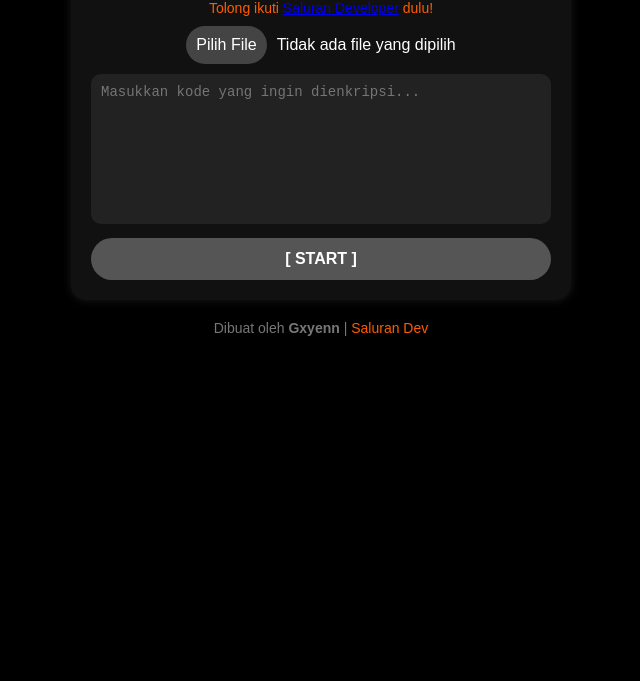
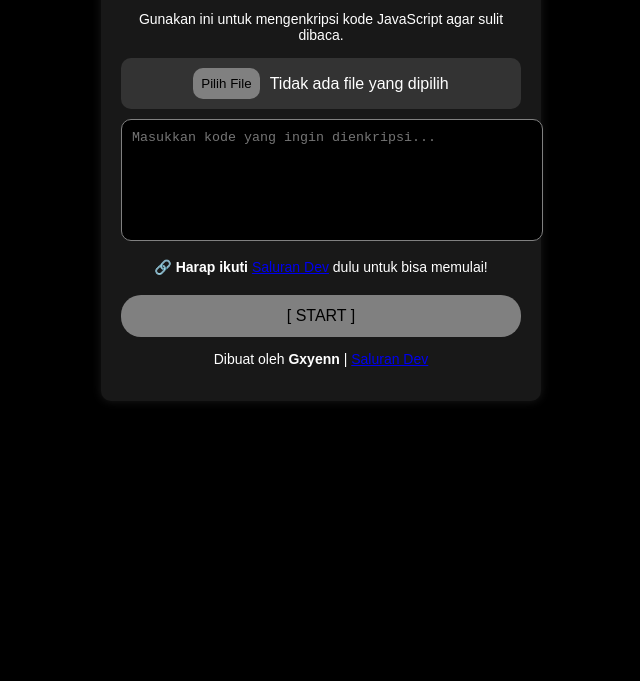
Before and after one commit to Gxyenn/MyDev-Info, a plain HTML site: page index.html in a window 1280 px wide. Shown: the part 119-800 px from the top of the page, without its empty margins (319-959 px from the left). Drawn offline with Linux system fonts and the light colour scheme.

Commit message:
Update index.html

```diff
--- a/index.html
+++ b/index.html
@@ -4,214 +4,167 @@
     <meta charset="UTF-8">
     <meta name="viewport" content="width=device-width, initial-scale=1.0">
     <title>JavaScript Encrypter</title>
-    <script src="https://cdn.jsdelivr.net/npm/javascript-obfuscator"></script>
     <style>
-        * {
-            margin: 0;
-            padding: 0;
-            box-sizing: border-box;
-        }
         body {
+            background-color: black;
+            color: white;
             font-family: Arial, sans-serif;
-            background-color: #000;
-            color: #fff;
-            display: flex;
-            flex-direction: column;
-            align-items: center;
-            justify-content: flex-start;
-            height: 100vh;
-            padding-top: 40px;
             text-align: center;
         }
         .container {
+            margin: 50px auto;
+            padding: 20px;
             width: 90%;
-            max-width: 500px;
-            background: #111;
-            padding: 20px;
-            border-radius: 15px;
+            max-width: 400px;
+            background: #181818;
+            border-radius: 10px;
             box-shadow: 0 0 10px rgba(255, 255, 255, 0.1);
         }
         h1 {
-            color: #fff;
             font-size: 24px;
+            font-weight: bold;
         }
         p {
             font-size: 14px;
-            color: #ccc;
-            margin-bottom: 15px;
+        }
+        .file-input {
+            display: flex;
+            justify-content: center;
+            align-items: center;
+            gap: 10px;
+            background: #333;
+            padding: 10px;
+            border-radius: 10px;
+            margin-top: 15px;
+        }
+        .file-input button {
+            background: gray;
+            border: none;
+            padding: 8px;
+            border-radius: 10px;
+            cursor: pointer;
         }
         textarea {
             width: 100%;
-            height: 150px;
-            background: #222;
-            color: #fff;
+            height: 100px;
+            background: black;
+            color: white;
+            border: 1px solid gray;
+            border-radius: 10px;
+            padding: 10px;
+            margin-top: 10px;
+            resize: none;
+        }
+        .button-container {
+            margin-top: 20px;
+        }
+        .btn {
+            background: orange;
+            color: black;
+            border: none;
+            padding: 12px;
+            border-radius: 20px;
+            cursor: pointer;
+            font-size: 16px;
+            width: 100%;
+        }
+        .btn:disabled {
+            background: gray;
+            cursor: not-allowed;
+        }
+        .hasil-container {
+            display: none;
+            background: black;
+            padding: 10px;
+            border-radius: 10px;
+            border: 1px solid gray;
+            margin-top: 20px;
+        }
+        .hasil {
+            color: lime;
+            font-family: monospace;
+            font-size: 14px;
+            text-align: left;
+            overflow-x: auto;
+        }
+        .btn-small {
+            background: orange;
             border: none;
             padding: 10px;
-            font-size: 14px;
-            resize: none;
             border-radius: 10px;
-        }
-        .file-upload {
-            display: flex;
-            align-items: center;
-            justify-content: center;
-            gap: 10px;
-            margin-bottom: 10px;
-        }
-        input[type="file"] {
-            display: none;
-        }
-        label {
-            background: #444;
-            padding: 10px;
-            border-radius: 20px;
             cursor: pointer;
-        }
-        .btn-container {
             margin-top: 10px;
-        }
-        button {
-            width: 100%;
-            padding: 12px;
-            background: #ff5c00;
-            border: none;
-            color: #fff;
-            font-size: 16px;
-            cursor: pointer;
-            border-radius: 25px;
-            font-weight: bold;
-            transition: 0.3s;
-        }
-        button:disabled {
-            background: #555;
-            cursor: not-allowed;
-        }
-        .result-container {
-            display: none;
-            margin-top: 15px;
-            background: #222;
-            padding: 10px;
-            border-radius: 15px;
-        }
-        .result-buttons {
-            display: flex;
-            gap: 10px;
-            margin-top: 10px;
-        }
-        .notice {
-            font-size: 14px;
-            color: #ff5c00;
-            margin-bottom: 10px;
-            display: block;
-        }
-        .footer {
-            margin-top: 20px;
-            font-size: 14px;
-            color: #777;
-        }
-        .footer a {
-            color: #ff5c00;
-            text-decoration: none;
+            width: 48%;
         }
     </style>
 </head>
 <body>
+
     <div class="container">
         <h1>JavaScript Encrypter</h1>
         <p>Gunakan ini untuk mengenkripsi kode JavaScript agar sulit dibaca.</p>
 
-        <span class="notice" id="followNotice">
-            Tolong ikuti <a href="https://whatsapp.com/channel/0029Vap5nJh2UPBDIc9bja1s" target="_blank" onclick="allowStart()">Saluran Developer</a> dulu!
-        </span>
-
-        <div class="file-upload">
-            <label for="fileInput">Pilih File</label>
-            <span id="fileName">Tidak ada file yang dipilih</span>
-            <input type="file" id="fileInput" accept=".js">
+        <div class="file-input">
+            <button>Pilih File</button>
+            <span id="file-name">Tidak ada file yang dipilih</span>
         </div>
 
-        <textarea id="inputCode" placeholder="Masukkan kode yang ingin dienkripsi..."></textarea>
+        <textarea id="kode" placeholder="Masukkan kode yang ingin dienkripsi..."></textarea>
 
-        <div class="btn-container">
-            <button id="startBtn" onclick="obfuscateCode()" disabled>[ START ]</button>
+        <p><b>🔗 Harap ikuti</b> <a href="https://whatsapp.com/channel/0029Vap5nJh2UPBDIc9bja1s" target="_blank" id="saluran-dev">Saluran Dev</a> dulu untuk bisa memulai!</p>
+
+        <div class="button-container">
+            <button id="start-btn" class="btn" disabled>[ START ]</button>
         </div>
 
-        <div class="result-container" id="resultContainer">
+        <div id="hasil-container" class="hasil-container">
             <h3>Hasil:</h3>
-            <textarea id="output" readonly></textarea>
-            <div class="result-buttons">
-                <button onclick="copyOutput()">Salin</button>
-                <button onclick="downloadOutput()">Download</button>
-            </div>
+            <pre id="hasil" class="hasil"></pre>
+            <button class="btn-small" onclick="salinHasil()">Salin</button>
+            <button class="btn-small" onclick="downloadHasil()">Download</button>
         </div>
-    </div>
 
-    <div class="footer">
-        Dibuat oleh <b>Gxyenn</b> | <a href="https://whatsapp.com/channel/0029Vap5nJh2UPBDIc9bja1s" target="_blank">Saluran Dev</a>
+        <p>Dibuat oleh <b>Gxyenn</b> | <a href="https://whatsapp.com/channel/0029Vap5nJh2UPBDIc9bja1s" target="_blank">Saluran Dev</a></p>
     </div>
 
     <script>
-        function allowStart() {
-            localStorage.setItem('channelFollowed', 'true'); // Simpan status di LocalStorage
-            document.getElementById('startBtn').disabled = false; // Aktifkan tombol
-            document.getElementById('followNotice').style.display = 'none'; // Sembunyikan teks
-        }
-
-        window.onload = function () {
-            if (localStorage.getItem('channelFollowed') === 'true') {
-                document.getElementById('startBtn').disabled = false; // Aktifkan tombol jika sudah follow sebelumnya
-                document.getElementById('followNotice').style.display = 'none'; // Sembunyikan teks
-            }
-        };
-
-        document.getElementById('fileInput').addEventListener('change', function(event) {
-            const file = event.target.files[0];
-            if (file) {
-                document.getElementById('fileName').textContent = file.name;
-                const reader = new FileReader();
-                reader.onload = function(e) {
-                    document.getElementById('inputCode').value = e.target.result;
-                };
-                reader.readAsText(file);
-            }
+        document.getElementById("saluran-dev").addEventListener("click", function() {
+            localStorage.setItem("ikutiSaluran", "true");
+            document.getElementById("start-btn").disabled = false;
         });
 
-        function obfuscateCode() {
-            let code = document.getElementById('inputCode').value;
-            if (!code) {
-                alert("Masukkan kode JavaScript terlebih dahulu!");
+        document.getElementById("start-btn").addEventListener("click", function() {
+            let kode = document.getElementById("kode").value;
+            if (kode.trim() === "") {
+                alert("Masukkan kode terlebih dahulu!");
                 return;
             }
 
-            let obfuscatedCode = JavaScriptObfuscator.obfuscate(code, {
-                compact: true,
-                controlFlowFlattening: true,
-                numbersToExpressions: true,
-                simplify: true,
-                stringArrayShuffle: true,
-                splitStrings: true,
-                stringArrayThreshold: 1
-            }).getObfuscatedCode();
+            let hasilEnkripsi = btoa(kode); // Contoh enkripsi sederhana
+            document.getElementById("hasil").innerText = hasilEnkripsi;
+            document.getElementById("hasil-container").style.display = "block";
+        });
 
-            document.getElementById('output').value = obfuscatedCode;
-            document.getElementById('resultContainer').style.display = 'block';
+        function salinHasil() {
+            let hasil = document.getElementById("hasil").innerText;
+            navigator.clipboard.writeText(hasil);
+            alert("Hasil telah disalin!");
         }
 
-        function copyOutput() {
-            let outputField = document.getElementById('output');
-            outputField.select();
-            document.execCommand("copy");
-            alert("Hasil obfuscation telah disalin!");
+        function downloadHasil() {
+            let hasil = document.getElementById("hasil").innerText;
+            let blob = new Blob([hasil], { type: "text/plain" });
+            let link = document.createElement("a");
+            link.href = URL.createObjectURL(blob);
+            link.download = "hasil-enkripsi.txt";
+            link.click();
         }
 
-        function downloadOutput() {
-            let text = document.getElementById('output').value;
-            let blob = new Blob([text], { type: "text/javascript" });
-            let link = document.createElement("a");
-            link.href = URL.createObjectURL(blob);
-            link.download = "obfuscated.js";
-            link.click();
+        // Cek apakah user sudah klik link sebelumnya
+        if (localStorage.getItem("ikutiSaluran") === "true") {
+            document.getElementById("start-btn").disabled = false;
         }
     </script>
+
 </body>
 </html>
```
